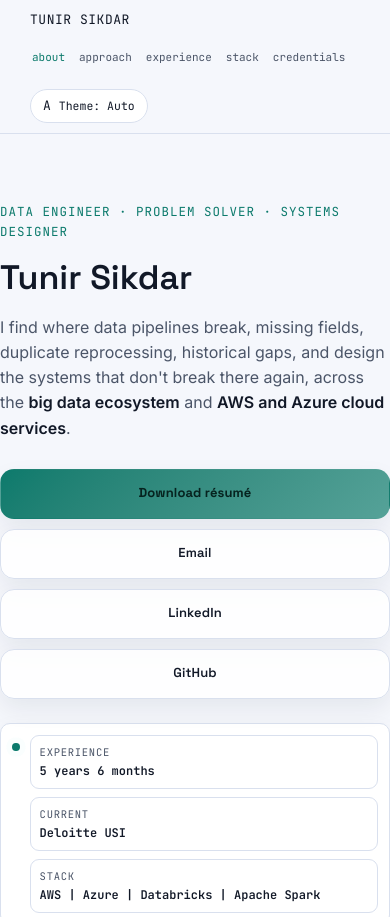
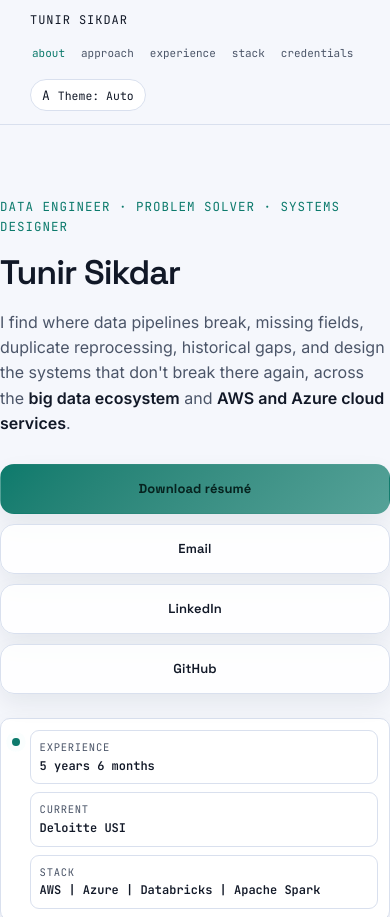
Before and after one commit to tunir7sikdar/tunir7sikdar.github.io, a plain HTML site: page index.html in a window 390 px wide. Shown: the top 917 px of the page. Drawn offline with Linux system fonts and the light colour scheme.

Commit message:
Final_commit_1

```diff
--- a/index.html
+++ b/index.html
@@ -312,6 +312,7 @@
     <div class="footer-row">
       <div class="footer-links">
         <a href="mailto:sikdartunir@gmail.com">sikdartunir@gmail.com</a>
+        <a href="tel:6290072095">6290072095</a>
         <a href="https://www.linkedin.com/in/tunir-sikdar-679161121/" target="_blank" rel="noopener">LinkedIn</a>
         <a href="https://github.com/tunir7sikdar" target="_blank" rel="noopener">GitHub</a>
       </div>
--- a/styles.css
+++ b/styles.css
@@ -140,15 +140,31 @@ a:focus-visible, button:focus-visible { outline: 2px solid var(--accent); outlin
 .theme-toggle-icon { font-size: 13px; line-height: 1; }
 
 @media (max-width: 768px) {
-  .nav .wrap { justify-content: flex-start; row-gap: 10px; }
+  .nav .wrap {
+    flex-direction: column;
+    align-items: flex-start;
+    justify-content: flex-start;
+    row-gap: 7px;
+    min-height: auto;
+    padding-top: 14px;
+    padding-bottom: 13px;
+  }
+  .nav-name {
+    margin-bottom: 0;
+    font-size: 12px;
+    letter-spacing: 0.08em;
+    line-height: 1.1;
+  }
   .nav-links {
     width: 100%;
     flex-wrap: nowrap;
     overflow-x: auto;
-    gap: 10px;
+    gap: 12px;
     scrollbar-width: none;
     -webkit-overflow-scrolling: touch;
-    padding-bottom: 4px;
+    padding-top: 2px;
+    padding-bottom: 1px;
+    align-items: center;
   }
   .nav-links::-webkit-scrollbar { display: none; }
   .nav-links a {
@@ -156,8 +172,15 @@ a:focus-visible, button:focus-visible { outline: 2px solid var(--accent); outlin
     align-items: center;
     min-height: 34px;
     padding: 0 2px;
+    line-height: 1.1;
   }
-  .theme-toggle { margin-left: 0; }
+  .theme-toggle {
+    margin-left: 0;
+    align-self: flex-start;
+    margin-top: 1px;
+    min-height: 32px;
+    padding: 6px 11px;
+  }
 }
 
 @media (max-width: 480px) {
@@ -272,7 +295,12 @@ a:focus-visible, button:focus-visible { outline: 2px solid var(--accent); outlin
     padding-left: max(30px, env(safe-area-inset-left));
     padding-right: max(30px, env(safe-area-inset-right));
   }
-  .hero { padding: 68px 0 42px; }
+  .hero { padding: 72px 0 44px; }
+  .hero h1 {
+    margin-top: 4px;
+    margin-bottom: 18px;
+    letter-spacing: -0.03em;
+  }
   .hero-sub { font-size: 16px; line-height: 1.58; }
   .cta-row { gap: 10px; margin-bottom: 24px; }
   .btn {
@@ -298,6 +326,35 @@ a:focus-visible, button:focus-visible { outline: 2px solid var(--accent); outlin
   }
   .status-item b {
     font-size: 12px;
+  }
+}
+
+@media (max-width: 380px) {
+  .wrap {
+    padding-left: max(34px, env(safe-area-inset-left));
+    padding-right: max(34px, env(safe-area-inset-right));
+  }
+  .hero { padding-top: 64px; }
+  .hero h1 {
+    font-size: clamp(32px, 10vw, 39px);
+    line-height: 1.04;
+    margin-top: 6px;
+    margin-bottom: 16px;
+  }
+  .hero-sub { font-size: 15px; }
+  .nav .wrap {
+    row-gap: 6px;
+    padding-top: 13px;
+    padding-bottom: 12px;
+  }
+  .nav-links {
+    gap: 10px;
+    padding-bottom: 0;
+  }
+  .theme-toggle {
+    font-size: 11px;
+    min-height: 30px;
+    padding: 5px 10px;
   }
 }
 
```
